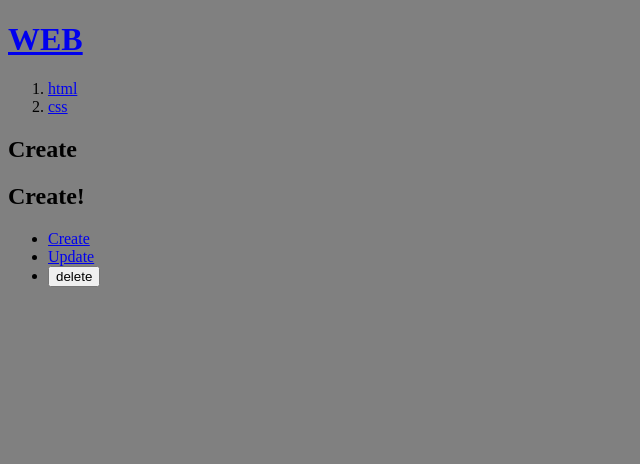
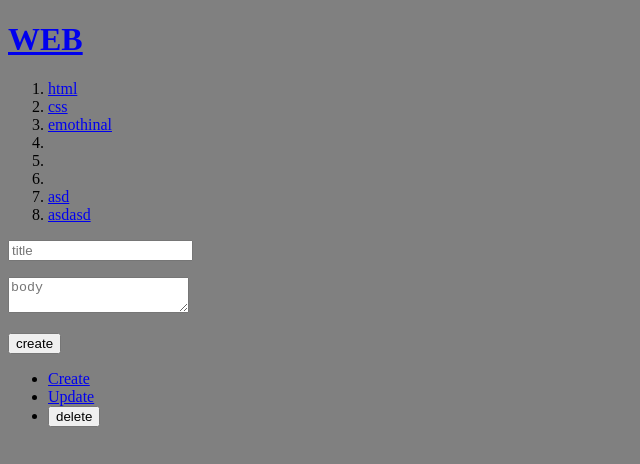
Before and after one commit to E-Yrano/NestJs, a Next.js app: page /create in a window 1280 px wide. Shown: the top 464 px of the page, without its empty margins (0-640 px from the left). Built offline with nearby package versions, Linux system fonts and the light colour scheme; data requests are answered from the project's data file.

Commit message:
create button and fixed create button bug

```diff
--- a/db.json
+++ b/db.json
@@ -1,9 +1,40 @@
 {
   "topics": [
-    {"id":1, "title":"html", "body":"html is..."},
-    {"id":2, "title":"css", "body":"css is..."}
+    {
+      "id": 1,
+      "title": "html",
+      "body": "html is..."
+    },
+    {
+      "id": 2,
+      "title": "css",
+      "body": "css is..."
+    },
+    {
+      "id": 3,
+      "title": "emothinal",
+      "body": "Deamege!"
+    },
+    {
+      "id": 4
+    },
+    {
+      "id": 5
+    },
+    {
+      "id": 6
+    },
+    {
+      "title": "asd",
+      "body": "fgh",
+      "id": 7
+    },
+    {
+      "title": "asdasd",
+      "body": "asd",
+      "id": 8
+    }
   ],
-
   "posts": [
     {
       "id": 1,
--- a/src/app/create/layout.js
+++ /dev/null
@@ -1,9 +0,0 @@
-// 없어도 동작하지만 있으면 layout.js에 page.js가 들어가서 동작한다.
-export default function Create(props) {
-    return (
-      <form>
-        <h2>Create</h2>
-        {props.children}
-      </form>
-    )
-  }
--- a/src/app/create/page.js
+++ b/src/app/create/page.js
@@ -1,8 +1,36 @@
+"use client"
+import { useRouter } from "next/navigation"
 export default function Create() {
+    const router = useRouter();
     return (
-      <>
-      <h2>Create!</h2>
-
-      </>
+      <form onSubmit={(e)=>{
+        e.preventDefault();
+        const title = e.target.title.value;
+        const body = e.target.body.value;
+        const options = {
+          method: 'POST',
+          headers: {
+            'Content-Type' : 'application/json'
+          },
+          body: JSON.stringify({title,body})
+        }
+        fetch(`http://localhost:9999/topics`, options)
+          .then(res=>res.json())
+          .then(result=>{
+            const lastid = result.id;
+            router.push(`/read/${lastid}`);
+          })
+      }
+        }>
+        <p>
+          <input type="text" name="title" placeholder="title" />
+        </p>
+        <p>
+          <textarea name="body" placeholder="body"></textarea>
+        </p>
+        <p>
+        <input type="submit" value="create" />
+        </p>
+      </form>
     )
   }
--- a/src/app/read/[id]/page.js
+++ b/src/app/read/[id]/page.js
@@ -1,9 +1,10 @@
+// layout.js는 없어도 동작하지만 있으면 layout.js에 page.js가 들어가서 동작한다.
 export default async function Read(props) {
     const resp = await fetch(`http://localhost:9999/topics/${props.params.id}`);
     const topic = await resp.json();
     return(
     <>
-        <h2>{topic.tilte}</h2>
+        <h2>{topic.title}</h2>
         {topic.body}
     </>
     )
```
